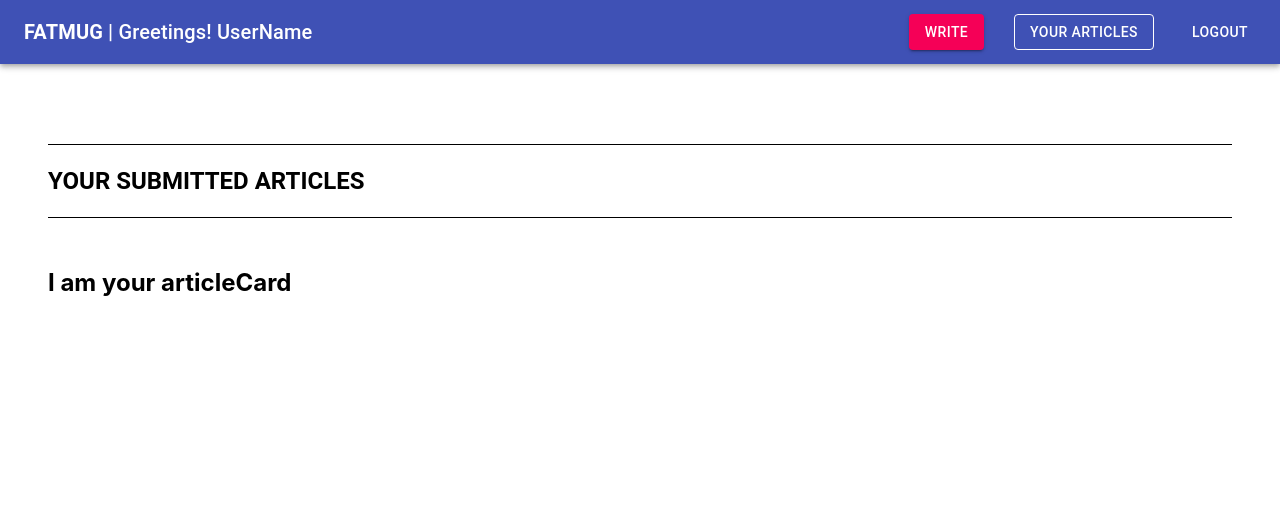
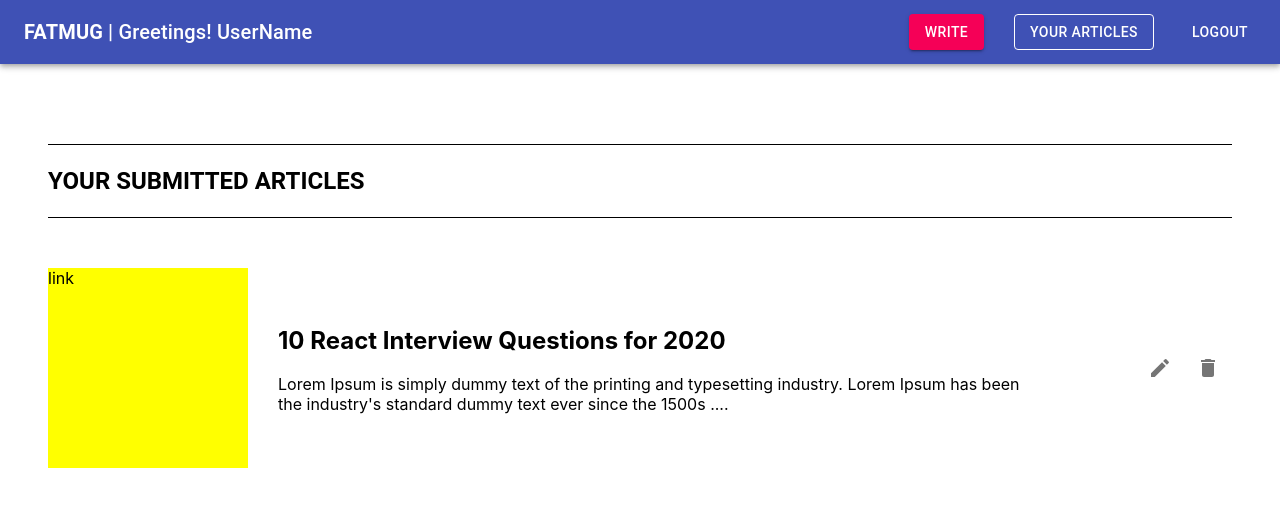
Before and after one commit to Mohammadshahzaib007/fatmug-blog-app-assignment, a React (Create React App) app: page /your-articles in a window 1280 px wide. Shown: the top 506 px of the page. Built offline with nearby package versions, Linux system fonts and the light colour scheme.

Commit message:
your articles page completed

```diff
--- a/src/components/YourArticleCard.js
+++ b/src/components/YourArticleCard.js
@@ -1,11 +1,57 @@
 import React from 'react';
+import { makeStyles, IconButton } from '@material-ui/core';
+import DeleteIcon from '@material-ui/icons/Delete';
+import EditIcon from '@material-ui/icons/Edit';
+import propTypes from 'prop-types';
 
-function YourArticleCard () {
+const useStyles = makeStyles({
+  container: {
+    width: '100%',
+    display: 'flex',
+    alignItems: 'center'
+  },
+  iconsContainer: {
+    marginLeft: 'auto'
+  },
+  imgContainer: {
+    width: '200px',
+    height: '200px',
+    background: 'yellow'
+  },
+  headingContainer: {
+    width: '65%',
+    marginLeft: '1.875rem'
+  }
+});
+
+function YourArticleCard ({ heading, desc, imgSrc }) {
+  const classes = useStyles();
   return (
-        <div>
-            <h1>I am your articleCard</h1>
-        </div>
+    <div className={classes.container}>
+      <div className={classes.imgContainer}>{imgSrc}</div>
+      <div className={classes.headingContainer}>
+        <h1>{heading}</h1>
+        <p>
+          {desc}
+        </p>
+      </div>
+      <div className={classes.iconsContainer}>
+      <IconButton>
+          <EditIcon />
+        </IconButton>
+        <IconButton>
+          <DeleteIcon />
+        </IconButton>
+      </div>
+    </div>
   );
 }
 
 export default YourArticleCard;
+
+YourArticleCard.propTypes = {
+  heading: propTypes.string,
+  desc: propTypes.string,
+  imgSrc: propTypes.string
+}
+;
--- a/src/index.css
+++ b/src/index.css
@@ -11,3 +11,7 @@ code {
   font-family: source-code-pro, Menlo, Monaco, Consolas, 'Courier New',
     monospace;
 }
+
+a {
+  text-decoration: none;
+}
--- a/src/pages/MyArticle.js
+++ b/src/pages/MyArticle.js
@@ -22,10 +22,16 @@ function MyArticle () {
                 component="h1"
                 style={{ textTransform: 'uppercase', fontWeight: '700' }}
               >
-               your SUBMITTED articles
+                your SUBMITTED articles
               </Typography>
             </div>
-            <YourArticleCard />
+            <YourArticleCard
+              heading="10 React Interview Questions for 2020"
+              desc="Lorem Ipsum is simply dummy text of the printing and typesetting
+                industry. Lorem Ipsum has been the industry's standard dummy text ever
+                since the 1500s ...."
+              imgSrc="link"
+            />
           </Grid>
         </Grid>
       </Container>
```
